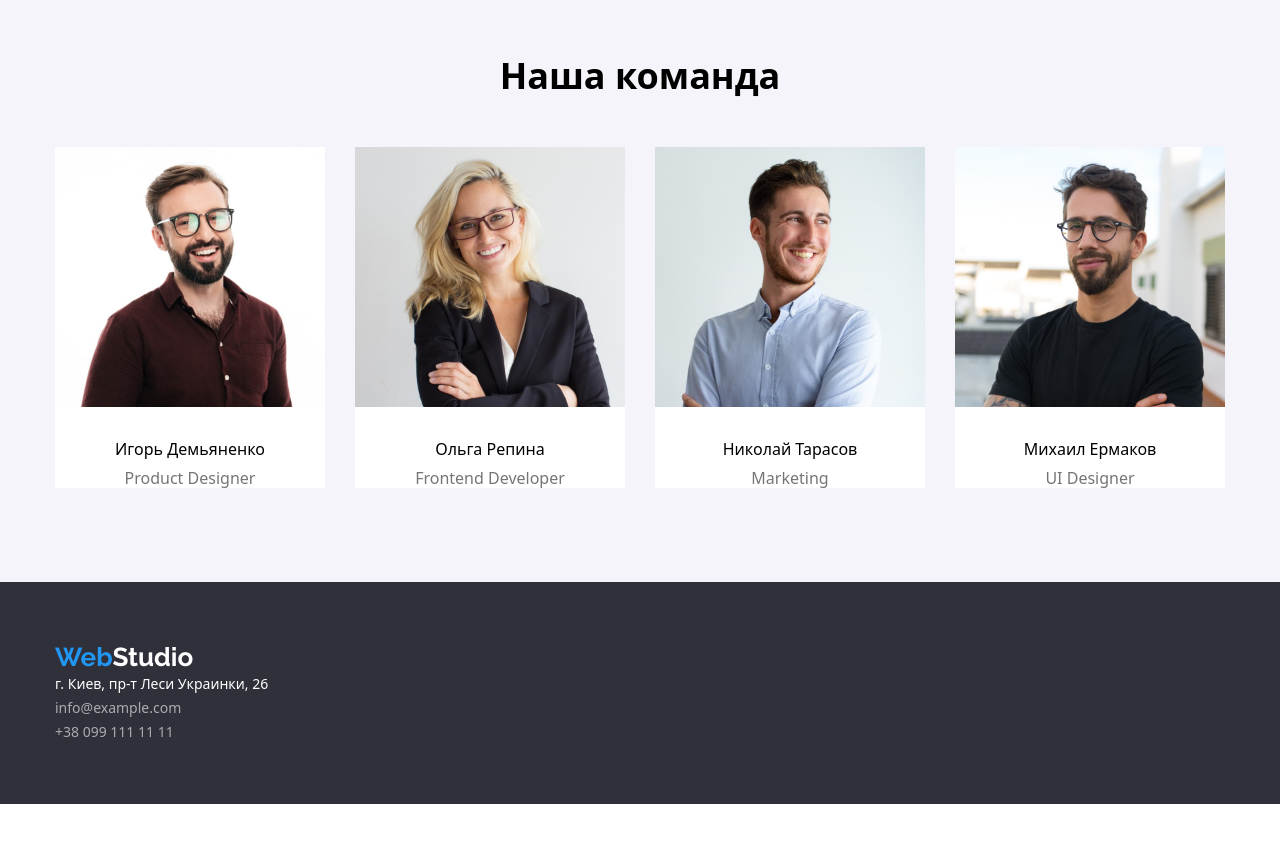
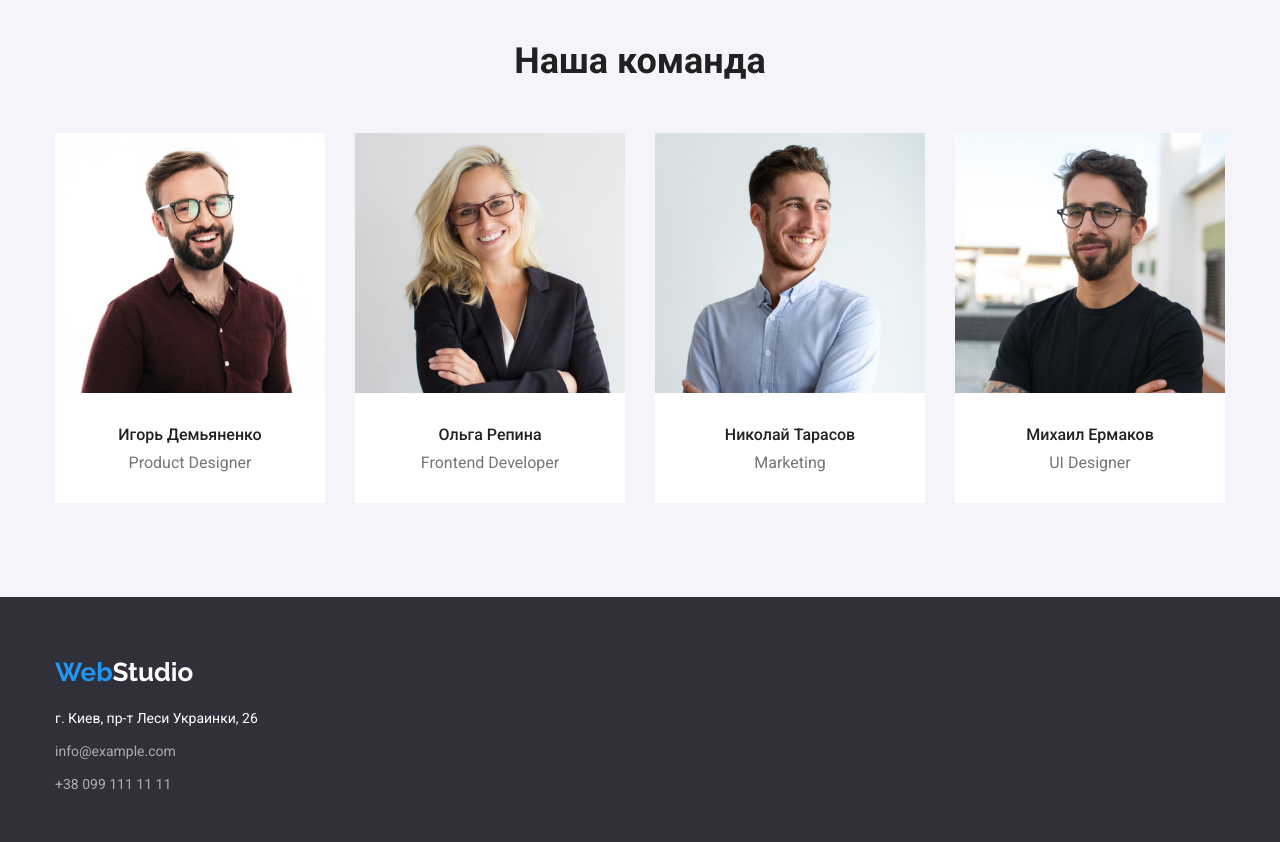
Before and after one commit to RFediv/goit-markup-hw-03, a plain HTML site: page index.html in a window 1280 px wide. Shown: the part 1500-2342 px from the top of the page. Before the commit the page ends 2304 px from the top, so only its background shows below. Drawn offline with nearby package versions, Linux system fonts and the light colour scheme.

Commit message:
hw-03-v.4

```diff
--- a/index.html
+++ b/index.html
@@ -133,49 +133,49 @@
           <h2 class="team-title">Наша команда</h2>
           <ul class="team-list">
             <li class="link team-person">
-              <div>
               <img
                 src="./images/desktop/team-1.jpg"
                 alt="фото Игорь"
                 width="270"
                 height="260"
               />
+              <div class="person-style">
                 <h3 class="team-name">Игорь Демьяненко</h3>
                 <p class="team-position" lang="en">Product Designer</p>
               </div>
             </li>
             <li class="link team-person">
-              <div>
               <img
                 src="./images/desktop/team-2.jpg"
                 alt="фото Ольга"
                 width="270"
                 height="260"
               />
+              <div class="person-style">
                 <h3 class="team-name">Ольга Репина</h3>
                 <p class="team-position" lang="en">Frontend Developer</p>
               </div>
             </li>
             <li class="link team-person">
-              <div>
               <img
                 src="./images/desktop/team-3.jpg"
                 alt="фото Николай"
                 width="270"
                 height="260"
               />
+              <div class="person-style">
                 <h3 class="team-name">Николай Тарасов</h3>
                 <p class="team-position" lang="en">Marketing</p>
               </div>
             </li>
             <li class="link team-person">
-              <div>
               <img
                 src="./images/desktop/team-4.jpg"
                 alt="фото Михаил"
                 width="270"
                 height="260"
               />
+              <div class="person-style">
                 <h3 class="team-name">Михаил Ермаков</h3>
                 <p class="team-position" lang="en">UI Designer</p>
               </div>
@@ -191,19 +191,19 @@
         >
         <address>
           <ul class="address-footer">
-            <li class="link">
+            <li class="link link-style">
               <a
                 class="address-map"
                 href="https://goo.gl/maps/iM7867LzkU4xXhGe8"
                 >г. Киев, пр-т Леси Украинки, 26</a
               >
             </li>
-            <li class="link">
+            <li class="link link-style">
               <a class="footer-link" href="mailto:info@example.com"
                 >info@example.com</a
               >
             </li>
-            <li class="link">
+            <li class="link link-style">
               <a class="footer-link" href="tel:+380991111111"
                 >+38 099 111 11 11</a
               >
--- a/styles/styles.css
+++ b/styles/styles.css
@@ -28,6 +28,13 @@ ul {
   padding: 0;
 }
 
+body {
+  font-family: var(--brand-font-family);
+  color: var(--brand-color);
+  font-weight: 400;
+  font-size: 14px;
+  background-color: #ffffff;
+}
 .container {
   width: 1200px;
   margin-left: auto;
@@ -79,7 +86,6 @@ ul {
   line-height: 1.17;
   color: var(--brand-color);
   text-decoration: none;
-  margin-right: 50px;
   padding: 32px 0;
 }
 .site-nav-link:hover,
@@ -102,6 +108,9 @@ ul {
   margin-left: 50px;
   padding: 32px 0;
 }
+.site-address-link:first-child {
+  margin-left: 0px;
+}
 
 .site-address-link:hover,
 .site-address-link:focus,
@@ -111,47 +120,6 @@ ul {
 /* Header-portfolio */
 .line-header {
   border-bottom: 1px solid var(--header-line);
-}
-
-/* FOOTER */
-.footer {
-  background: var(--title-footer);
-  padding: 60px 0;
-}
-
-.logo-footer {
-  font-family: var(--logo-font-family);
-  font-weight: 700;
-  font-size: 26px;
-  line-height: 1.17;
-  color: var(--brand-background-color);
-  text-decoration: none;
-}
-.logo-footer-web {
-  color: var(--logo-button-color);
-}
-.address-footer {
-  display: flex;
-  flex-direction: column;
-}
-.address-map {
-  font-style: normal;
-  font-size: var(--brand-font-size);
-  line-height: 1.71;
-  color: var(--brand-background-color);
-  text-decoration: none;
-}
-
-.footer-link {
-  font-style: normal;
-  font-size: var(--brand-font-size);
-  line-height: 1.71;
-  color: var(--footer-link);
-  text-decoration: none;
-}
-.footer-link:nth-child(-n + 2) {
-  margin-top: 9px;
-  margin-bottom: 9px;
 }
 
 /* MAIN-STUDIA */
@@ -175,10 +143,12 @@ ul {
   font-weight: 700;
   font-size: 16px;
   line-height: 1.88;
+  letter-spacing: 0.06em;
   background-color: var(--logo-button-color);
   color: var(--brand-background-color);
   padding: 10px 32px;
   border-radius: 4px;
+  border: none;
 }
 
 .specifics {
@@ -235,19 +205,17 @@ ul {
 }
 .team-person {
   background-color: var(--brand-background-color);
-  display: flex;
-  align-items: center;
-  text-align: center;
 }
 .team-person:nth-child(-n + 3) {
   margin-right: 30px;
 }
-
+.person-style {
+  padding: 30px 0;
+}
 .team-name {
   font-weight: 500;
   font-size: 16px;
   line-height: 1.17;
-  margin-top: 30px;
   margin-bottom: 10px;
 }
 .team-position {
@@ -311,3 +279,43 @@ ul {
   line-height: 1.88;
   color: var(--other-color);
 }
+
+/* FOOTER */
+.footer {
+  background: var(--title-footer);
+  padding: 60px 0;
+}
+
+.logo-footer {
+  font-family: var(--logo-font-family);
+  font-weight: 700;
+  font-size: 26px;
+  line-height: 1.17;
+  color: var(--brand-background-color);
+  text-decoration: none;
+}
+.logo-footer-web {
+  color: var(--logo-button-color);
+}
+.address-footer {
+  margin-top: 20px;
+}
+.address-map {
+  font-style: normal;
+  font-size: var(--brand-font-size);
+  line-height: 1.71;
+  color: var(--brand-background-color);
+  text-decoration: none;
+}
+
+.footer-link {
+  font-style: normal;
+  font-size: var(--brand-font-size);
+  line-height: 1.71;
+  color: var(--footer-link);
+  text-decoration: none;
+}
+.link-style:nth-child(2) {
+  margin-top: 9px;
+  margin-bottom: 9px;
+}
```
Also changed, not shown: portfolio.html (+4 -6 lines). Lines whose indentation alone changed are shown as unchanged.
